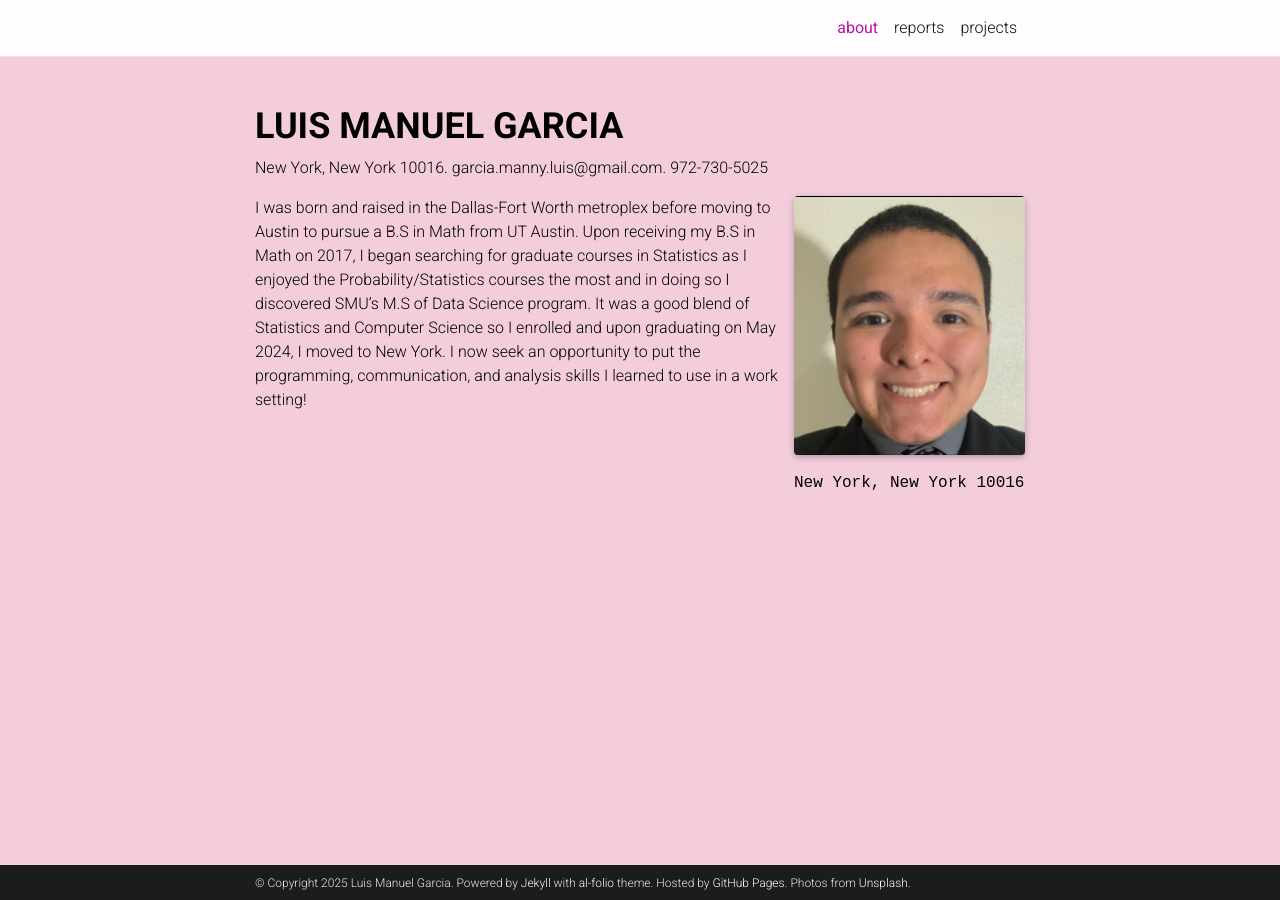
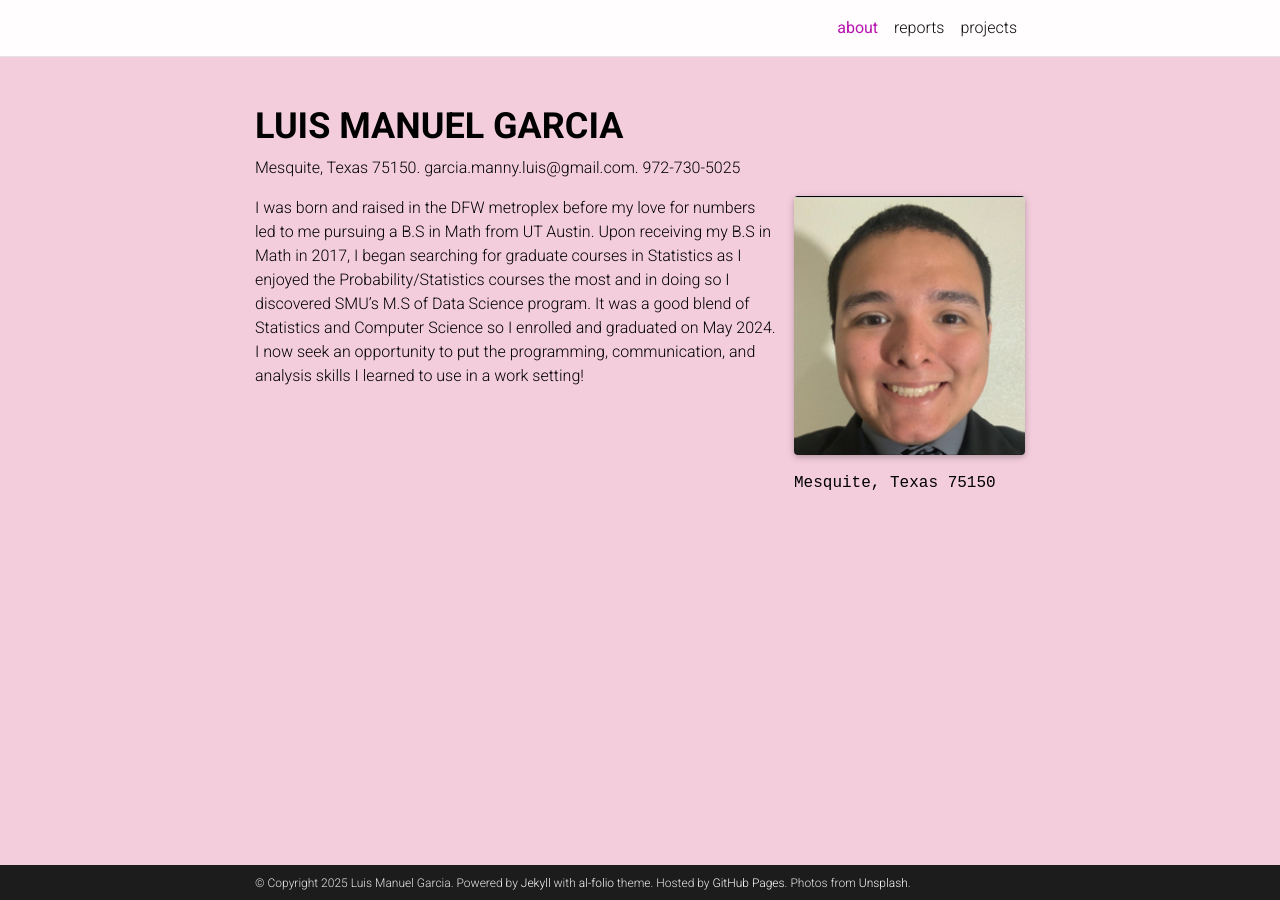
Before and after one commit to garcialuismanuel/garcialuismanuel.github.io, a Jekyll site: the page built from _pages/about.md, in a window 1280 px wide. Built offline with Jekyll 4.4.1, drawn with Linux system fonts in a browser that asks for light colours; full-size pictures stand in for the smaller copies a plugin makes; comment, search, counter and statistics services are not loaded; a style sheet for code colours, icons or effects is not loaded.

Commit message:
update location in the "about" page

```diff
--- a/_pages/about.md
+++ b/_pages/about.md
@@ -2,14 +2,14 @@
 layout: about
 title: about
 permalink: /
-subtitle: New York, New York 10016.  garcia.manny.luis@gmail.com.  972-730-5025
+subtitle: Mesquite, Texas 75150.  garcia.manny.luis@gmail.com.  972-730-5025
 
 profile:
   align: right
   image: me_suit.png
   image_circular: false # crops the image to make it circular
   address: >
-    <p>New York, New York 10016</p>
+    <p>Mesquite, Texas 75150</p>
 
 news: false  # includes a list of news items
 selected_papers: false # includes a list of papers marked as "selected={true}"
@@ -19,7 +19,7 @@ social: false  # includes social icons at the bottom of the page
 <!--
 Write your biography here. Tell the world about yourself.
 -->
-I was born and raised in the Dallas-Fort Worth metroplex before moving to Austin to pursue a B.S in Math from UT Austin. Upon receiving my B.S in Math on 2017, I began searching for graduate courses in Statistics as I enjoyed the Probability/Statistics courses the most and in doing so I discovered SMU's M.S of Data Science program. It was a good blend of Statistics and Computer Science so I enrolled and upon graduating on May 2024, I moved to New York. I now seek an opportunity to put the programming, communication, and analysis skills I learned to use in a work setting!
+I was born and raised in the DFW metroplex before my love for numbers led to me pursuing a B.S in Math from UT Austin. Upon receiving my B.S in Math in 2017, I began searching for graduate courses in Statistics as I enjoyed the Probability/Statistics courses the most and in doing so I discovered SMU's M.S of Data Science program. It was a good blend of Statistics and Computer Science so I enrolled and graduated on May 2024. I now seek an opportunity to put the programming, communication, and analysis skills I learned to use in a work setting!
 
 <!---
 # Link to your favorite [subreddit](http://reddit.com). You can put a picture in, too. The code is already in, just name your picture `prof_pic.jpg` and put it in the `img/` folder.
```
